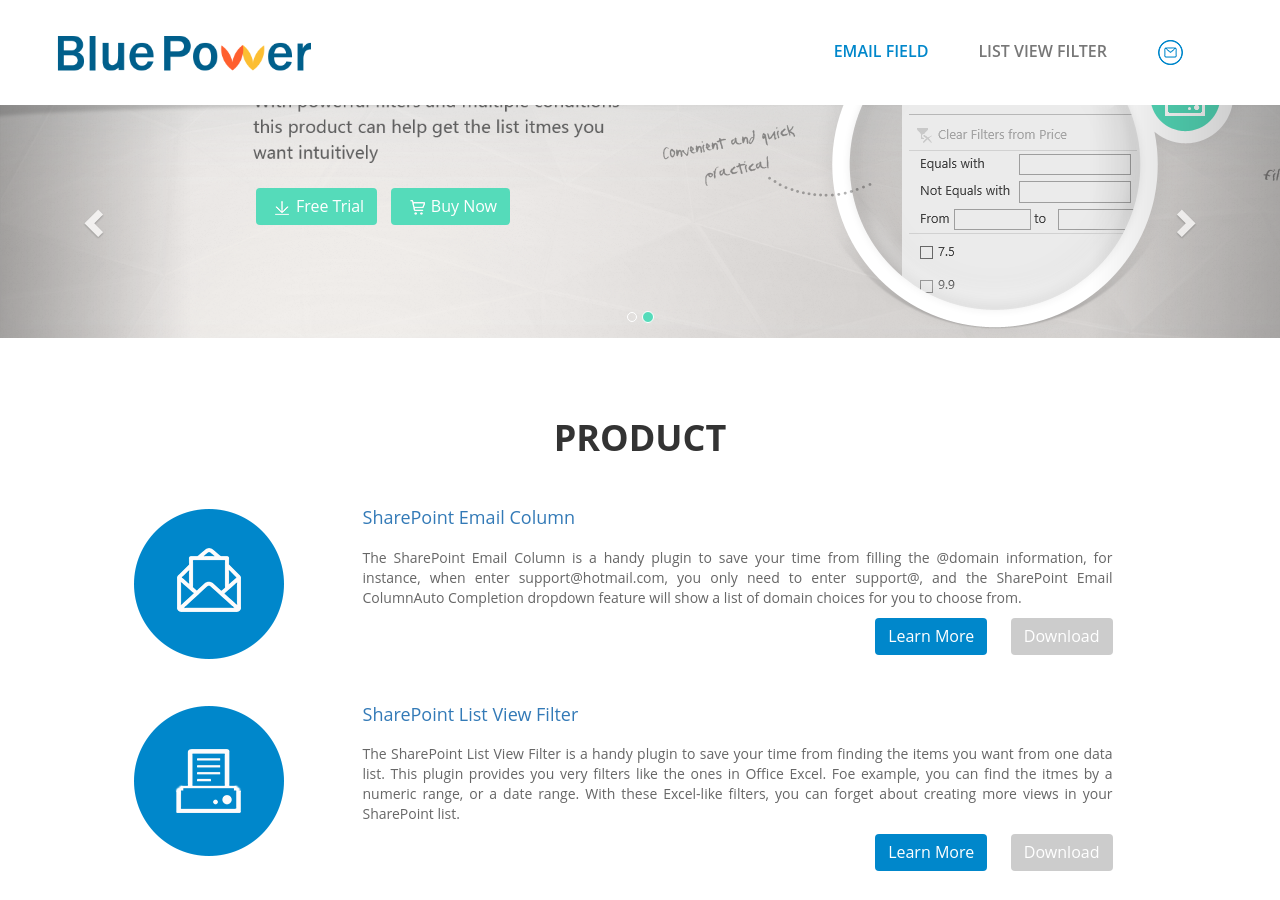
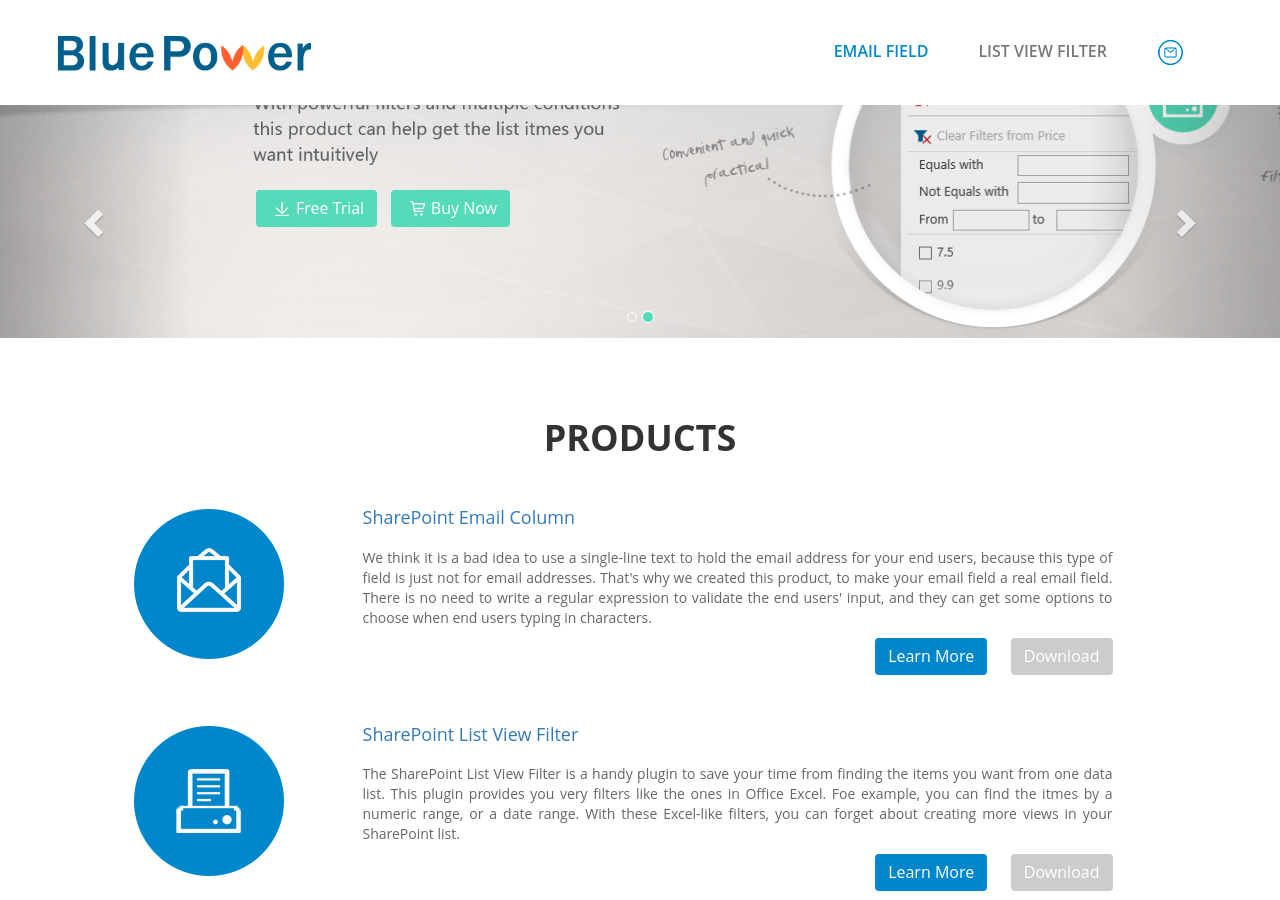
Before and after one commit to raymondlee915/raymondlee915.github.io, a Jekyll site: the page built from index.html, in a window 1280 px wide and 900 px high. Built offline with Jekyll 4.4.1, drawn with Linux system fonts in a browser that asks for light colours; nearby versions of some CDN libraries.

Commit message:
keep working on integration

```diff
--- a/index.html
+++ b/index.html
@@ -63,7 +63,7 @@
                       </div>
                       <div class="col-lg-4 col-md-4  xs_none">
                           <div class="banner01_right" style="margin-top: -60px;position:relative">
-                              <img src="assets/images/listfilter/logo.png" style="width:727px;max-width: inherit;" class="img-responsive" />
+                              <img src="assets/images/listfilter/logo.png" style="width:724px;max-width: inherit;" class="img-responsive" />
                           </div>
                       </div>
                   </div>
@@ -121,7 +121,7 @@
         <div class="product_box">
             <div class="container">
                 <div class="product_main">
-                    <h3>PRODUCT</h3>
+                    <h3>PRODUCTS</h3>
                     <div class="media row">
                         <div class="media-left col-sm-12 col-xs-12  col-md-3 col-lg-3 ">
                             <a href="sharepoint-email-field.html">
@@ -131,9 +131,9 @@
                         <div class="media-body  col-sm-12 col-xs-12 col-md-8 col-lg-8 ">
                             <h4 class="media-heading"> <a href="sharepoint-email-field.html"> SharePoint Email Column </a></h4>
                             <p class="dose">
-                                The SharePoint Email Column is a handy plugin to save your time from filling the @domain
-                                  information, for instance, when enter support@hotmail.com, you only need to enter support@, and the SharePoint
-                                 Email ColumnAuto Completion dropdown feature will show a list of domain choices for you to choose from.
+                               We think it is a bad idea to use a single-line text to hold the email address for your end users, because this type of field is just not for email addresses.
+                                That's why we created this product, to make your email field a real email field. There is no need to write a regular expression to validate the end users' input,
+                                and they can get some options to choose when end users typing in characters.
                             </p>
                             <p class="text-right">
                                 <button class="btn btn_learn">Learn  More</button>
--- a/sharepoint-list-view-filter.html
+++ b/sharepoint-list-view-filter.html
@@ -61,7 +61,7 @@
                         </div>
                         <div class="col-lg-4 col-md-4  xs_none">
                             <div class="banner01_right" style="margin-top: -60px;position:relative">
-                                <img src="assets/images/listfilter/logo.png" style="width:727px;max-width: inherit;" class="img-responsive" />
+                                <img src="assets/images/listfilter/logo.png" style="width:724px;max-width: inherit;" class="img-responsive" />
                             </div>
                         </div>
                     </div>
```
Also changed, not shown: assets/images/listfilter/logo.png.
